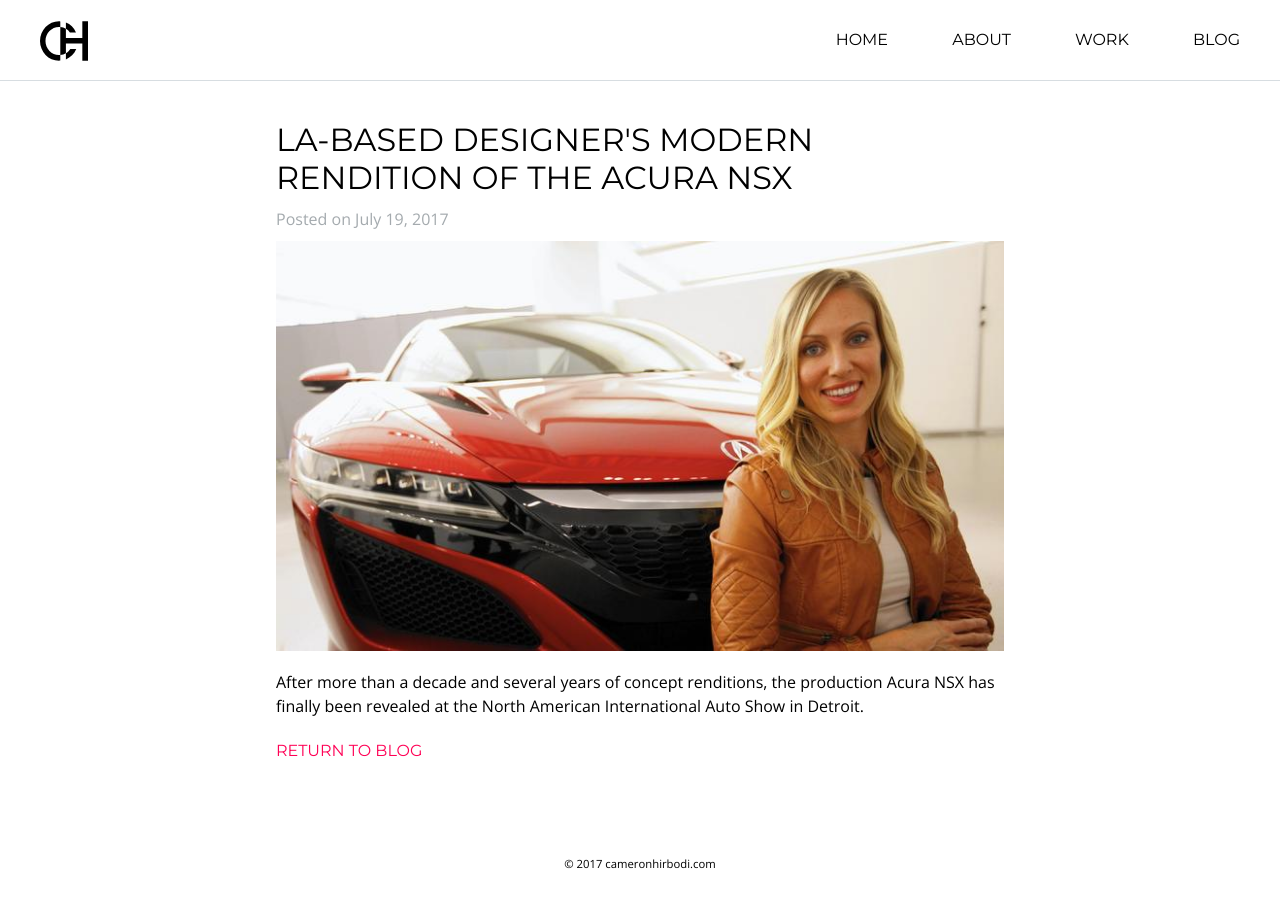
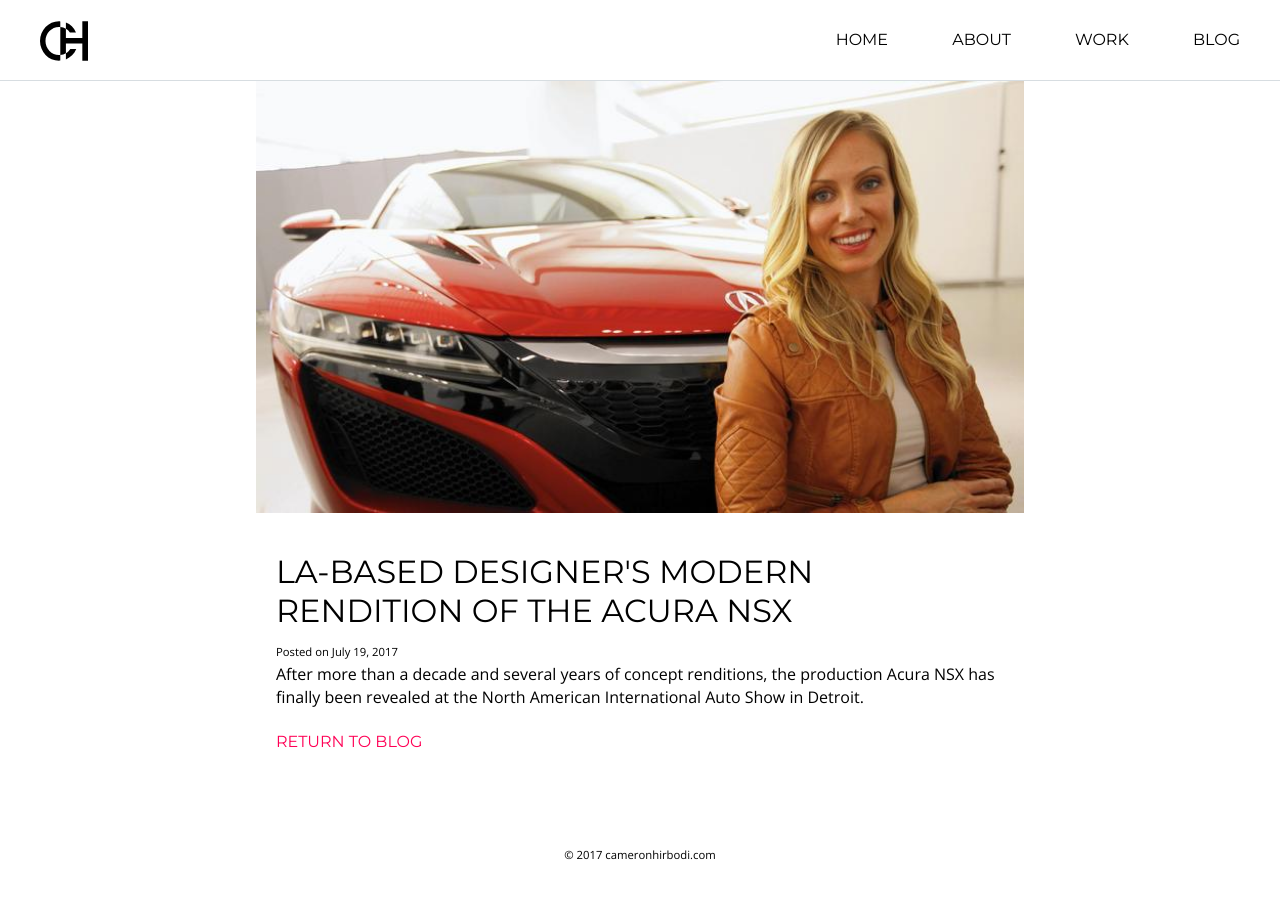
Before and after one commit to cameronhirbodi/ch-design, a Jekyll site: the page built from _posts/blog/2017-7-19-michelle_christensen_nsx.md, in a window 1280 px wide. Built offline with Jekyll 4.4.1, drawn with Linux system fonts in a browser that asks for light colours.

Commit message:
restructure blog details

```diff
--- a/_layouts/post.html
+++ b/_layouts/post.html
@@ -2,15 +2,16 @@
   {% include head.html %}
   <body>
     {% include nav.html %}
+    <header>
+        <img src="{{page.image}}">
+    </header>
     <main>
       <article class="post">
-        <h3>{{ page.title }}</h3>
-        <div class="blog-date">
-          Posted on {{ page.date | date: "%B %e, %Y" }}
-        </div>
-        <div class="entry">
-          {{ content }}
-        </div>
+          <div class="entry">
+            <h3>{{page.title}}</h3>
+            <small>Posted on {{ page.date | date: "%B %e, %Y" }}</small>
+              {{ content }}
+          </div>
       </article>
       <div class="returnlink">
         <a href="{{ site.baseurl }}/blog">Return to Blog</a>
--- a/_posts/blog/2017-7-19-michelle_christensen_nsx.md
+++ b/_posts/blog/2017-7-19-michelle_christensen_nsx.md
@@ -7,6 +7,4 @@
 image: /images/blog/michelle_christensen_nsx.jpg
 ---
 
-![_config.yml]({{ site.baseurl }}/images/blog/michelle_christensen_nsx.jpg)
-
 After more than a decade and several years of concept renditions, the production Acura NSX has finally been revealed at the North American International Auto Show in Detroit.
--- a/_sass/style.scss
+++ b/_sass/style.scss
@@ -492,7 +492,7 @@
     }
     .blog-list {
         h3 {
-            font-size: 1.414em;
+            font-size: F1.414em;
         }
         h5 {
             font-size: 0.707em;
--- a/style.css
+++ b/style.css
@@ -777,6 +777,6 @@
   .swatch {
     min-height: 40px; }
   .blog-list h3 {
-    font-size: 1.414em; }
+    font-size: F1 0.414em; }
   .blog-list h5 {
     font-size: 0.707em; } }
```
Also changed, not shown: _posts/blog/2017-7-17-mclarenf1_manual.md (+0 -2 lines), _posts/blog/2017-7-21-auto_clay_model.md (+0 -2 lines).
